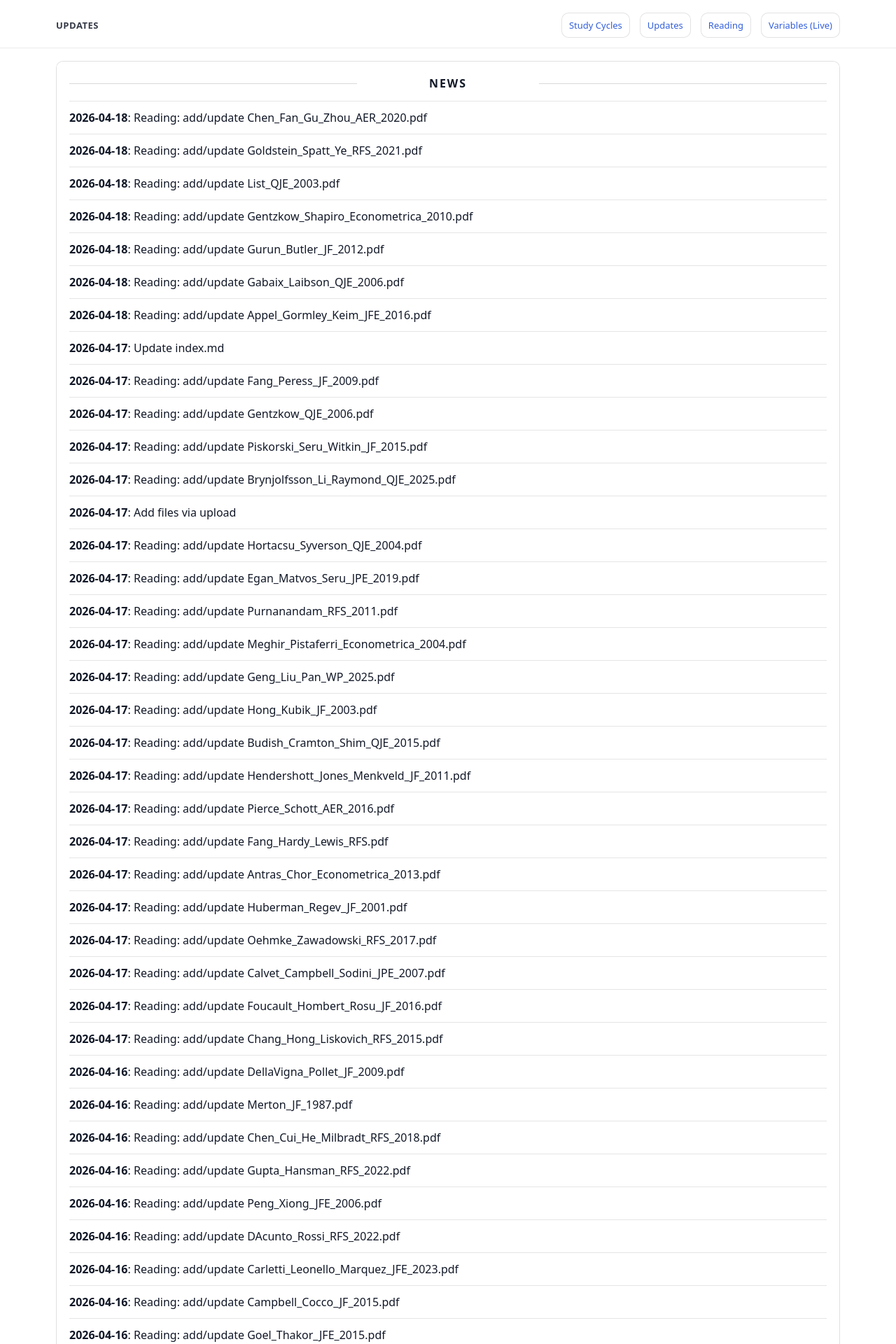
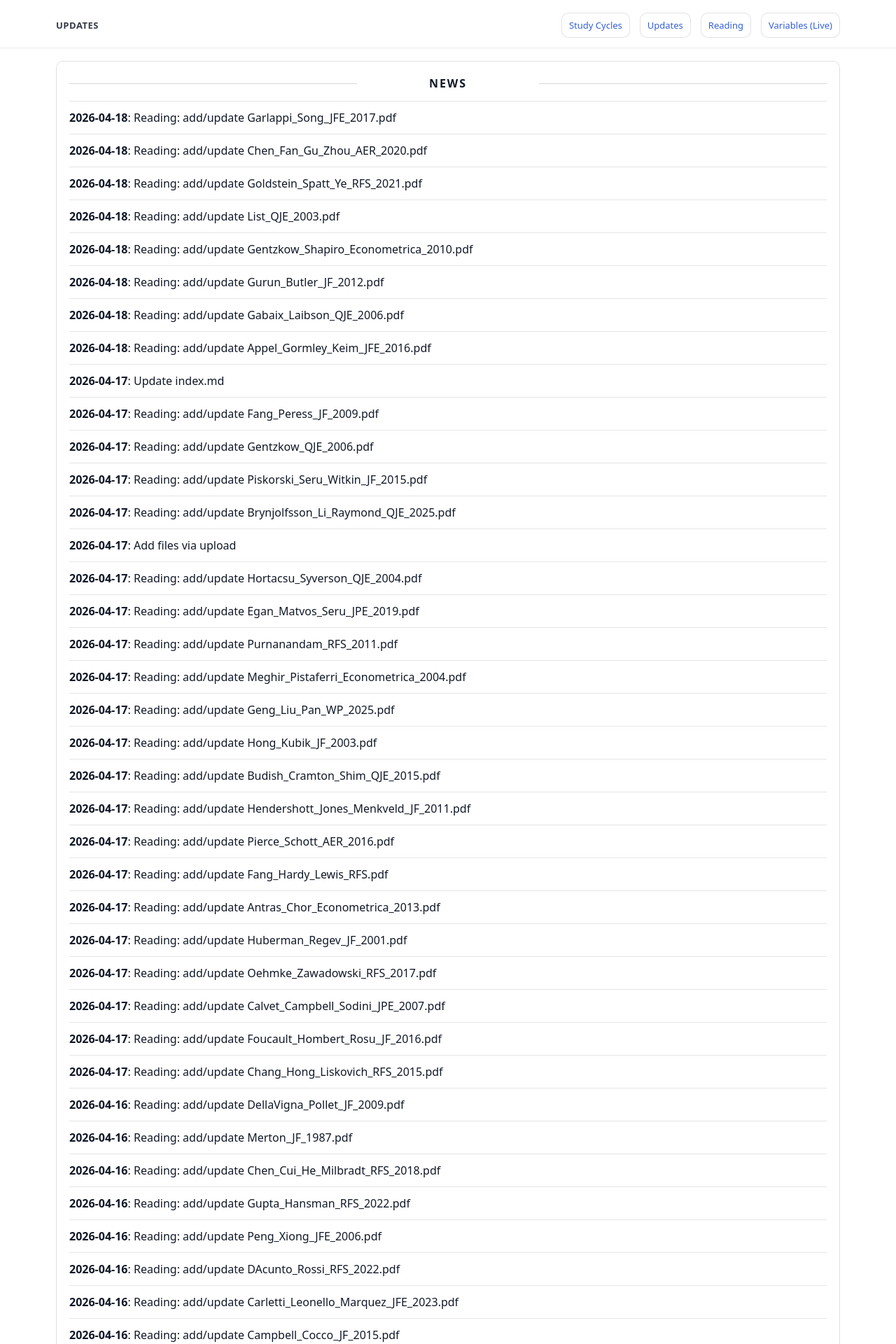
Before and after one commit to yaxinzn/study-archive, a Jekyll site: the page built from updates/index.md, in a window 1280 px wide. Shown: the top 1920 px of the page at 70% size. Built offline with Jekyll 4.4.1, drawn with Linux system fonts in a browser that asks for light colours; some of the changed text lies outside the part shown.

Commit message:
chore: update NEWS feed

```diff
--- a/_data/news.yml
+++ b/_data/news.yml
@@ -1,4 +1,7 @@
 # Auto-generated update history (sorted newest -> oldest). Do not edit manually.
+- ts: "1776508139"
+  date: "2026-04-18"
+  title: "Reading: add/update Garlappi_Song_JFE_2017.pdf"
 - ts: "1776505796"
   date: "2026-04-18"
   title: "Reading: add/update Chen_Fan_Gu_Zhou_AER_2020.pdf"
```
